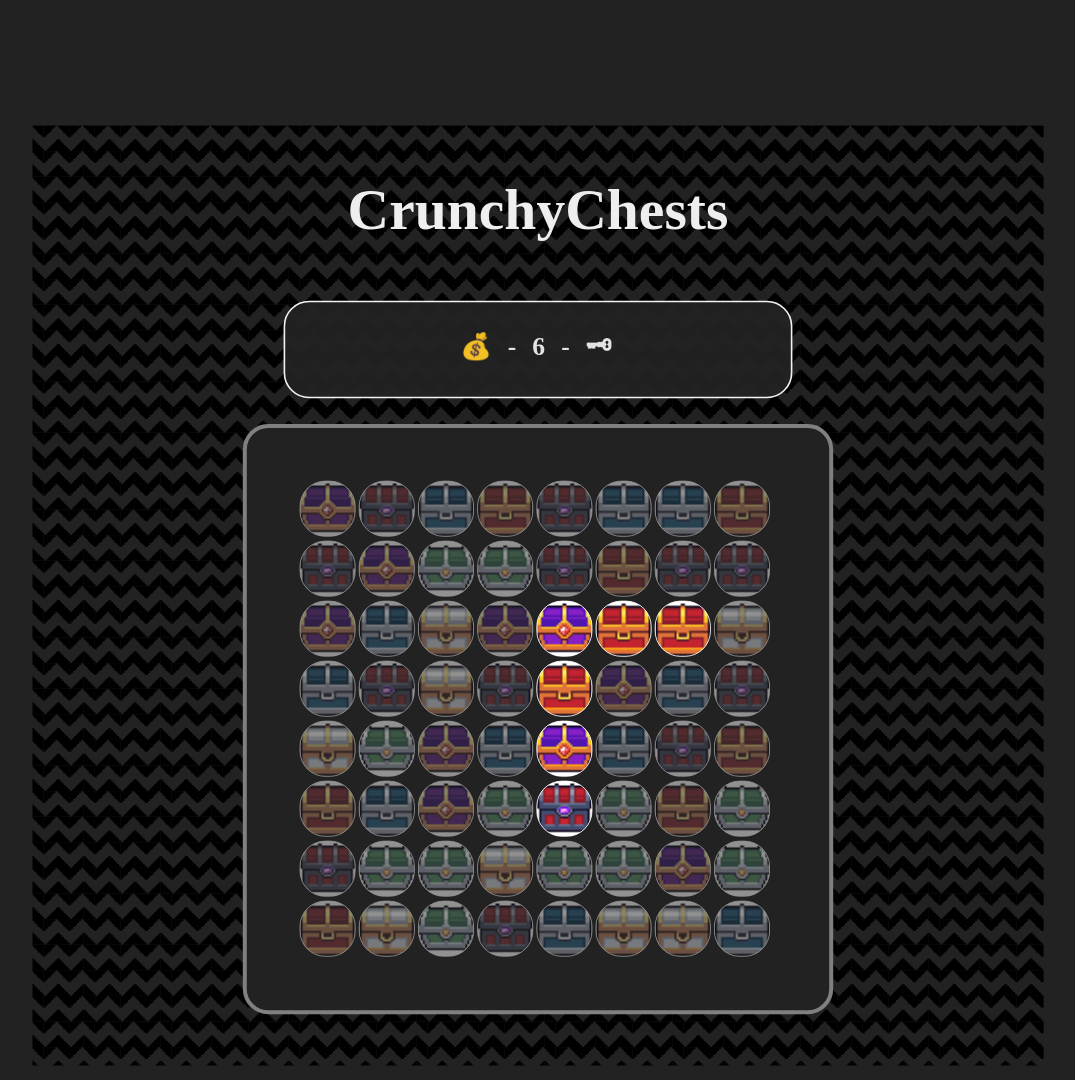
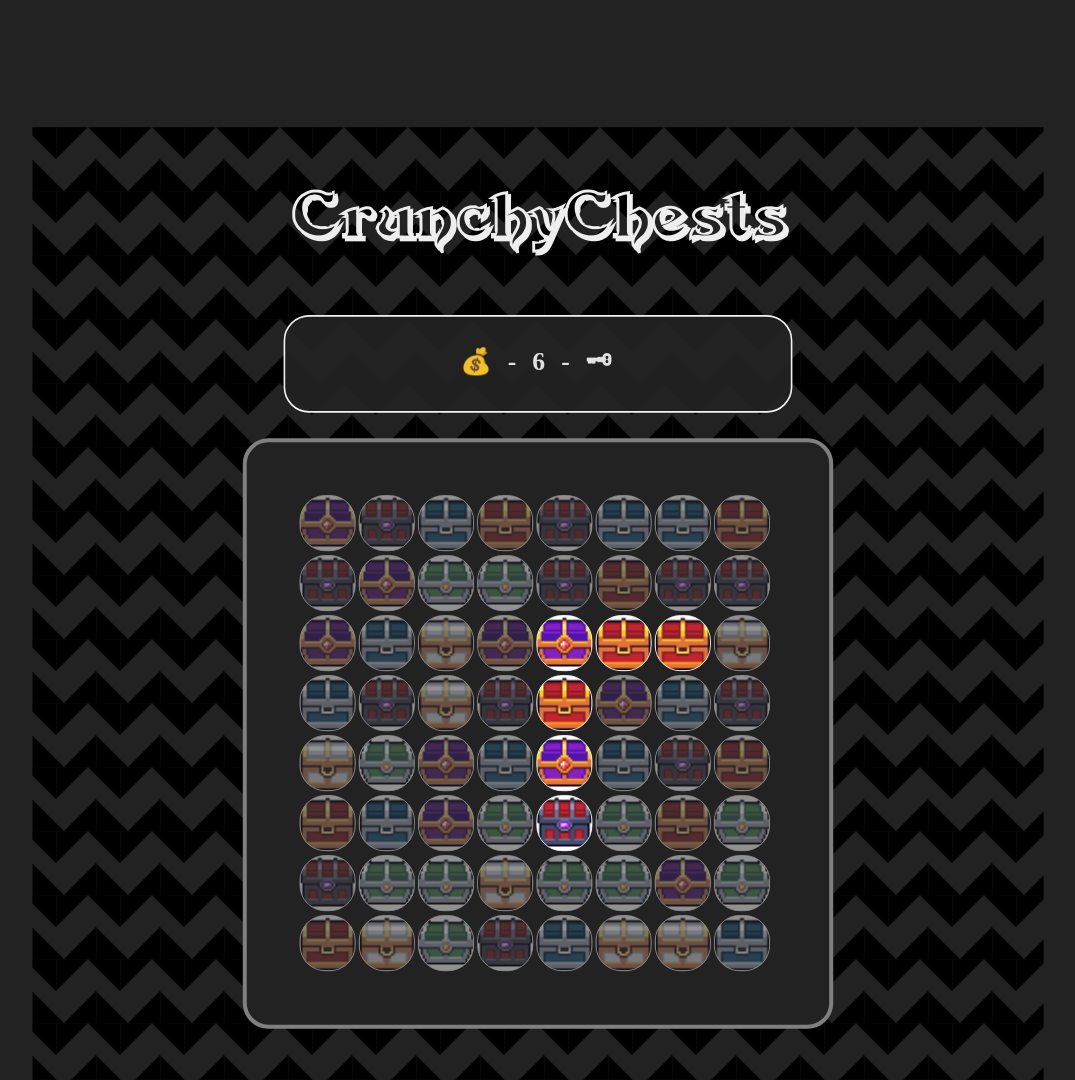
Before and after one commit to jraleman/CrunchyChests, a plain HTML site: page index.html in a window 1280 px wide. Shown: the whole page, without its empty margins (102-1177 px from the left). Drawn offline with Linux system fonts and the light colour scheme.

Commit message:
Adds DevinneSwash font

```diff
--- a/css/styles.css
+++ b/css/styles.css
@@ -1,3 +1,13 @@
+@font-face {
+    font-family: 'devinne-swash';
+    src: url('../fonts/DevinneSwash.ttf');
+}
+
+@font-face {
+    font-family: 'devinne-swash-shadow';
+    src: url('../fonts/DevinneSwashShadow.ttf');
+}
+
 html {
     background-color: #222;
 }
@@ -8,7 +18,7 @@ body {
     linear-gradient(225deg, black 25%, transparent 25%) -50px 0,
     linear-gradient(315deg, black 25%, transparent 25%),
     linear-gradient(45deg, black 25%, transparent 25%);
-    background-size: 2em 2em;
+    background-size: 5em 5em;
 }
 
 h2 {
@@ -17,6 +27,7 @@ h2 {
     font-size: 72px;
     margin: 0 auto;
     margin-bottom: 1em;
+    font-family: devinne-swash-shadow;
 }
 
 #score {
--- a/js/app.js
+++ b/js/app.js
@@ -93,7 +93,7 @@ const dragOver = (e) => {
     const { target: { id }} = e;
     const randomColor = Math.floor(Math.random() * tilesImages.length);
     const color = bgColors[randomColor]
-    grid.style.border = `💰 - ${color} - solid thick`;
+    grid.style.border = `${color} solid thick`;
     title.style.opacity = 0.75;
     displayScore.style.opacity = 0.75;
     e.preventDefault();
```
Also changed, not shown: fonts/DevinneSwash.ttf (added), fonts/DevinneSwashShadow.ttf (added).
